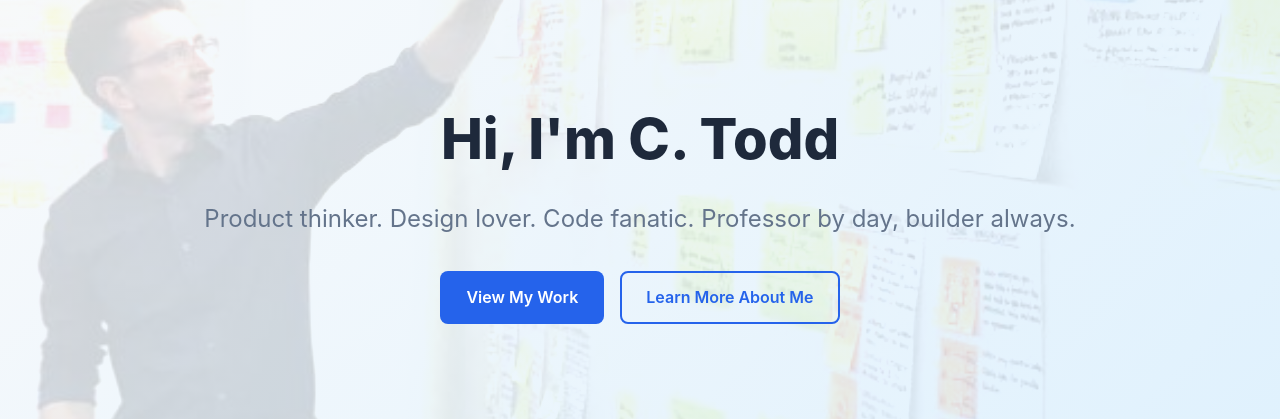
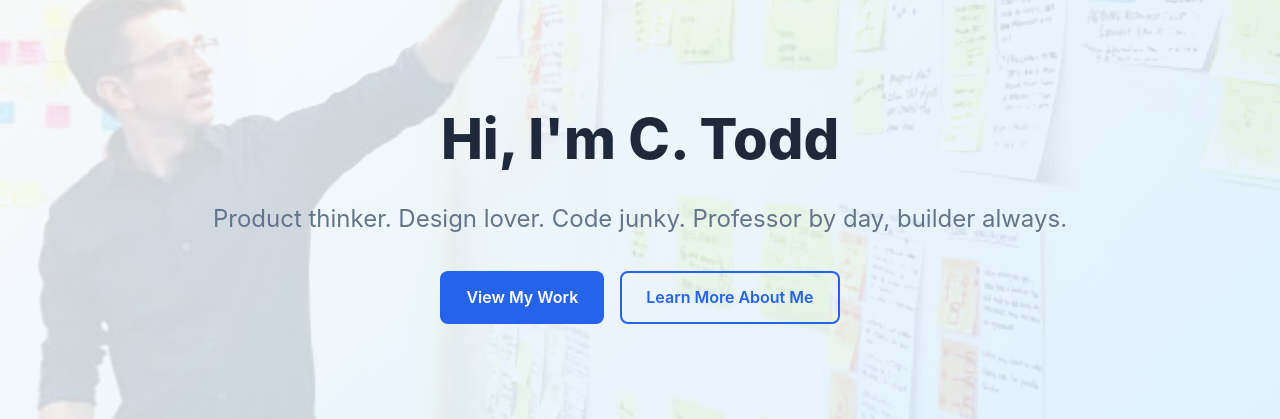
Before and after one commit to iamctodd/website, a Flask app: template templates/index.html in a window 1280 px wide. Shown: the part 60-479 px from the top of the page. Run offline with Flask 3, Linux system fonts and the light colour scheme; the template is opened without the code that fills it, so the values that code supplies are empty.

Commit message:
Fix link

```diff
--- a/app.py
+++ b/app.py
@@ -6,7 +6,7 @@ app = Flask(__name__)
 
 # Configuration
 app.config['SUBSTACK_URL'] = 'https://ctodd.substack.com/feed'  # Update with your actual Substack URL
-app.config['SUBSTACK_BLOG_URL'] = 'ctodd.substack.com'
+app.config['SUBSTACK_BLOG_URL'] = 'https://ctodd.substack.com'
 
 def get_latest_posts(limit=3):
     """Fetch latest posts from Substack RSS feed"""
--- a/templates/index.html
+++ b/templates/index.html
@@ -6,7 +6,7 @@
 <div class="hero">
     <div class="container">
         <h1>Hi, I'm C. Todd</h1>
-        <p class="hero-subtitle">Product thinker. Design lover. Code fanatic. Professor by day, builder always.</p>
+        <p class="hero-subtitle">Product thinker. Design lover. Code junky. Professor by day, builder always.</p>
         <div class="hero-cta">
             <a href="/projects" class="btn btn-primary">View My Work</a>
             <a href="/about" class="btn btn-secondary">Learn More About Me</a>
```
